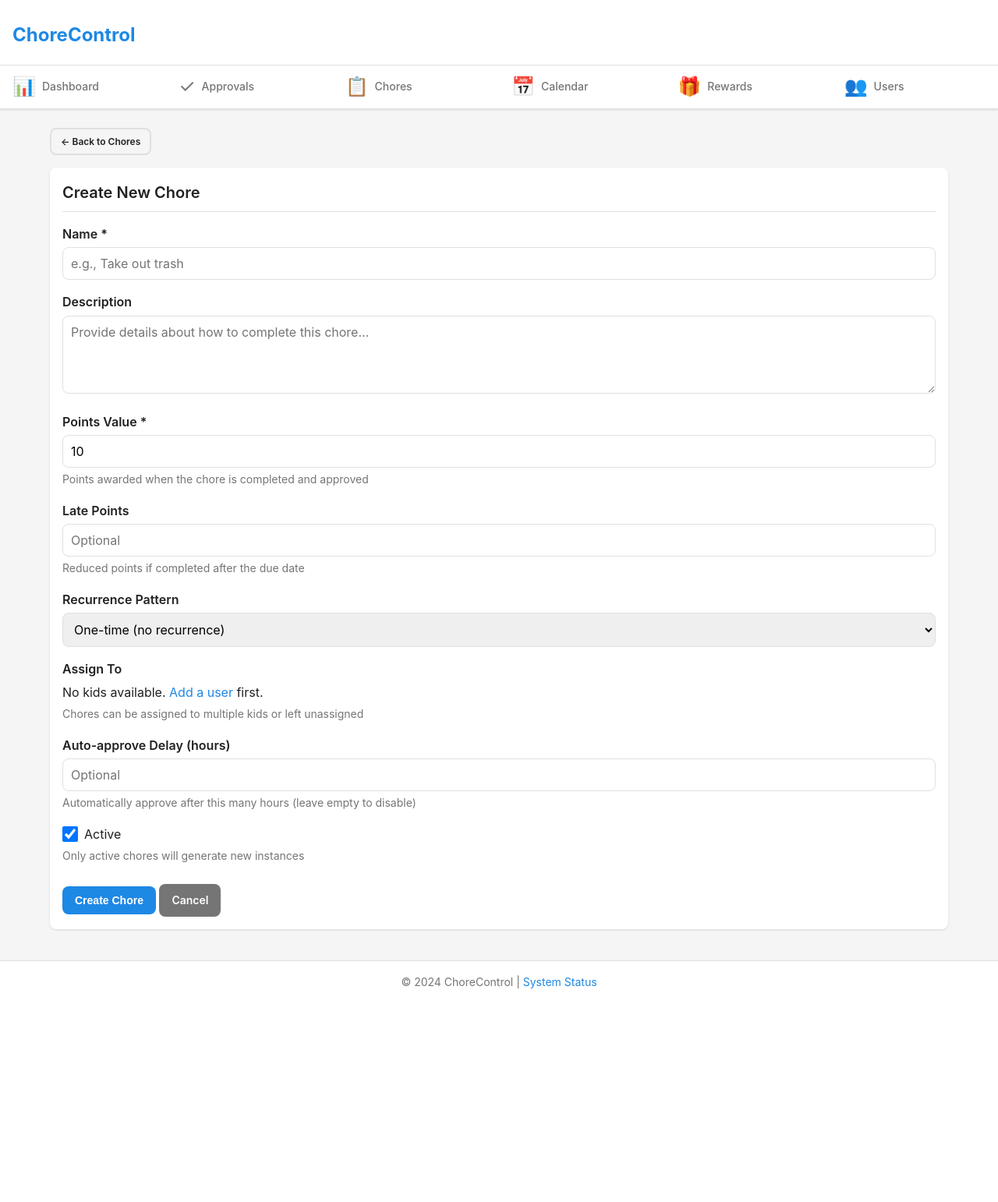
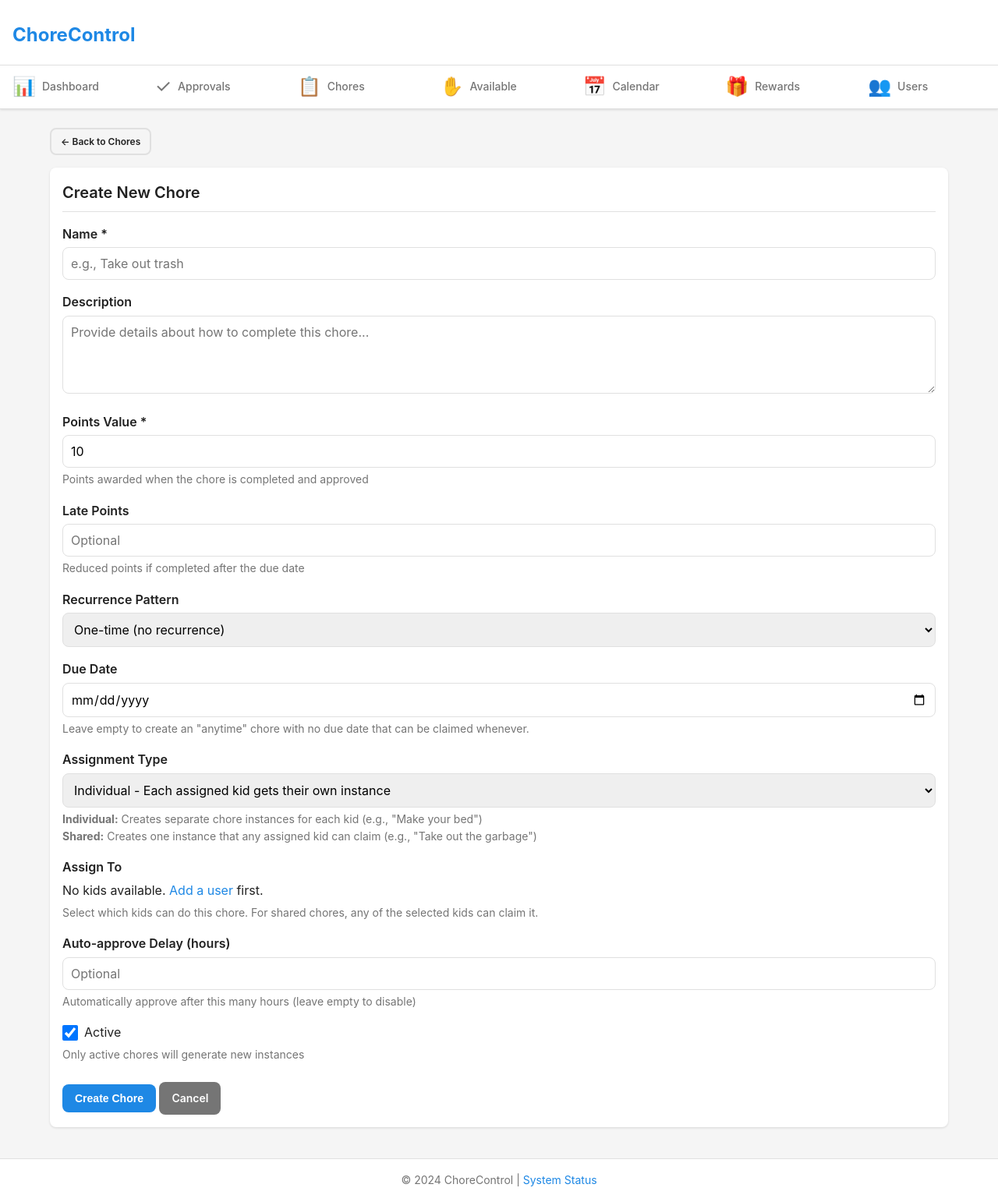
Before and after one commit to shaunadam/chorecontrol, a Flask app: page /chores/new in a window 1280 px wide. Shown: the whole page at 78% size. Before the commit the page ends 1268 px from the top, so only its background shows below. Run offline with Flask 3, Linux system fonts and the light colour scheme; the visitor is signed in with stand-in values (Sample User, id 1).

Commit message:
added ui support for shared and one-off chores

```diff
--- a/addon/routes/ui.py
+++ b/addon/routes/ui.py
@@ -335,6 +335,47 @@ def approval_queue():
                          pending_claims=pending_claims)
 
 
+@ui_bp.route('/available')
+@ha_auth_required
+def available_chores():
+    """List all available chores that can be claimed."""
+    # Get all instances with status='assigned' (claimable)
+    instances = ChoreInstance.query.filter_by(status='assigned')\
+        .order_by(ChoreInstance.due_date.asc().nullslast(), ChoreInstance.created_at.desc())\
+        .all()
+
+    # Separate into categories for better display
+    instances_with_dates = []
+    instances_without_dates = []
+
+    for instance in instances:
+        # Get eligible kids for this instance
+        if instance.chore.assignment_type == 'shared':
+            # For shared chores, all assigned kids can claim
+            eligible_kids = [assignment.user for assignment in instance.chore.assignments]
+        else:
+            # For individual chores, only the assigned kid can claim
+            if instance.assignee:
+                eligible_kids = [instance.assignee]
+            else:
+                eligible_kids = []
+
+        instance.eligible_kids = eligible_kids
+
+        if instance.due_date:
+            instances_with_dates.append(instance)
+        else:
+            instances_without_dates.append(instance)
+
+    # Get all kids for the claim dropdown
+    kids = User.query.filter_by(role='kid').order_by(User.username).all()
+
+    return render_template('available.html',
+                         instances_with_dates=instances_with_dates,
+                         instances_without_dates=instances_without_dates,
+                         kids=kids)
+
+
 @ui_bp.route('/users')
 @ha_auth_required
 def users_list():
--- a/addon/templates/base.html
+++ b/addon/templates/base.html
@@ -37,6 +37,10 @@
                 <a href="{{ url_for('ui.chores_list') }}" class="nav-link {% if 'chores' in request.endpoint %}active{% endif %}">
                     <span class="nav-icon">📋</span>
                     <span class="nav-text">Chores</span>
+                </a>
+                <a href="{{ url_for('ui.available_chores') }}" class="nav-link {% if request.endpoint == 'ui.available_chores' %}active{% endif %}">
+                    <span class="nav-icon">✋</span>
+                    <span class="nav-text">Available</span>
                 </a>
                 <a href="{{ url_for('ui.calendar') }}" class="nav-link {% if request.endpoint == 'ui.calendar' %}active{% endif %}">
                     <span class="nav-icon">📅</span>
--- a/addon/templates/chores/form.html
+++ b/addon/templates/chores/form.html
@@ -75,6 +75,22 @@
                 <option value="monthly">Monthly</option>
                 <option value="custom">Custom Pattern</option>
             </select>
+        </div>
+
+        <!-- Start date for one-off chores -->
+        <div id="start_date_field" class="form-group">
+            <label class="form-label" for="start_date">Due Date</label>
+            <input
+                type="date"
+                id="start_date"
+                name="start_date"
+                class="form-input"
+                value="{{ chore.start_date.isoformat() if chore and chore.start_date else '' }}"
+            >
+            <div class="form-help">
+                For one-time chores: leave empty to create an "anytime" chore with no due date.<br>
+                For recurring chores: this is when the schedule starts.
+            </div>
         </div>
 
         <div id="recurrence_fields" style="display: none;">
@@ -161,6 +177,22 @@
         </div>
 
         <div class="form-group">
+            <label class="form-label" for="assignment_type">Assignment Type</label>
+            <select id="assignment_type" name="assignment_type" class="form-select">
+                <option value="individual" {% if not chore or chore.assignment_type == 'individual' %}selected{% endif %}>
+                    Individual - Each assigned kid gets their own instance
+                </option>
+                <option value="shared" {% if chore and chore.assignment_type == 'shared' %}selected{% endif %}>
+                    Shared - One instance that any assigned kid can claim (first come, first served)
+                </option>
+            </select>
+            <div class="form-help">
+                <strong>Individual:</strong> Creates separate chore instances for each kid (e.g., "Make your bed")<br>
+                <strong>Shared:</strong> Creates one instance that any assigned kid can claim (e.g., "Take out the garbage")
+            </div>
+        </div>
+
+        <div class="form-group">
             <label class="form-label" for="assigned_to">Assign To</label>
             <div id="assignments">
                 {% if kids %}
@@ -180,7 +212,7 @@
                     <p class="text-secondary">No kids available. <a href="{{ url_for('ui.users_list') }}">Add a user</a> first.</p>
                 {% endif %}
             </div>
-            <div class="form-help">Chores can be assigned to multiple kids or left unassigned</div>
+            <div class="form-help">Select which kids can do this chore. For shared chores, any of the selected kids can claim it.</div>
         </div>
 
         <div class="form-group">
@@ -225,12 +257,18 @@
 {% if chore and chore.recurrence_pattern %}
 const existingPattern = "{{ chore.recurrence_pattern }}";
 parseExistingPattern(existingPattern);
+{% else %}
+// Initialize field visibility on page load
+updateRecurrenceFields();
 {% endif %}
 
 function updateRecurrenceFields() {
     const type = document.getElementById('recurrence_type').value;
     const fieldsDiv = document.getElementById('recurrence_fields');
     const allOptions = document.querySelectorAll('.recurrence-option');
+    const startDateField = document.getElementById('start_date_field');
+    const startDateLabel = startDateField.querySelector('.form-label');
+    const startDateHelp = startDateField.querySelector('.form-help');
 
     // Hide all options first
     allOptions.forEach(opt => opt.style.display = 'none');
@@ -238,9 +276,15 @@ function updateRecurrenceFields() {
     if (type === 'none') {
         fieldsDiv.style.display = 'none';
         document.getElementById('recurrence_pattern').value = '';
+        // Update label for one-time chores
+        startDateLabel.textContent = 'Due Date';
+        startDateHelp.innerHTML = 'Leave empty to create an "anytime" chore with no due date that can be claimed whenever.';
     } else {
         fieldsDiv.style.display = 'block';
         document.getElementById(type + '_options').style.display = 'block';
+        // Update label for recurring chores
+        startDateLabel.textContent = 'Start Date';
+        startDateHelp.innerHTML = 'When this recurring schedule should start generating instances.';
     }
 }
 
```
Also changed, not shown: addon/seed.py (+27 -3 lines), addon/templates/available.html (added, +242 -0 lines), addon/templates/chores/list.html (+7 -0 lines), addon/tests/test_seed.py (+4 -2 lines).
